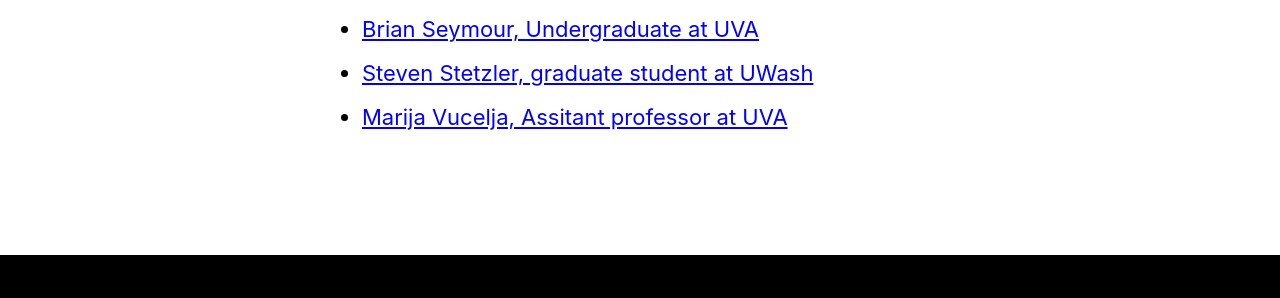
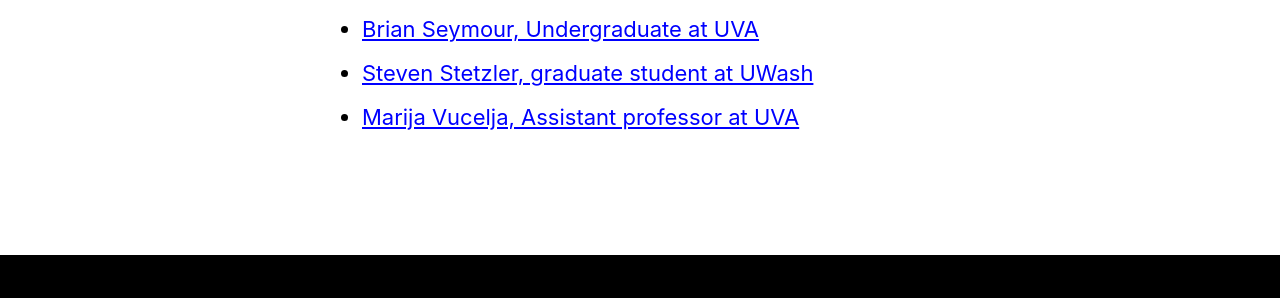
Before and after one commit to Mattwalker411/mathwalker.github.io, a Jekyll site: the page built from _pages/resources.md, in a window 1280 px wide and 900 px high, scrolled down 850 px. Shown: the part 490-788 px from the top of the window. Built offline with Jekyll 4.4.1, drawn with Linux system fonts in a browser that asks for light colours; cached includes are drawn as plain includes; nearby versions of some CDN libraries; some web fonts are replaced.

Commit message:
Update resources.md
fixed a typo

```diff
--- a/_pages/resources.md
+++ b/_pages/resources.md
@@ -35,4 +35,4 @@
 * [Syed Raza, Graduate student at UVA](https://sites.google.com/view/sraza/research?authuser=0)
 * [Brian Seymour, Undergraduate at UVA](https://www.briancseymour.com/)
 * [Steven Stetzler, graduate student at UWash](https://stevenstetzler.com/)
-* [Marija Vucelja, Assitant professor at UVA](https://sites.google.com/site/mashavucelja/)
+* [Marija Vucelja, Assistant professor at UVA](https://sites.google.com/site/mashavucelja/)
```
